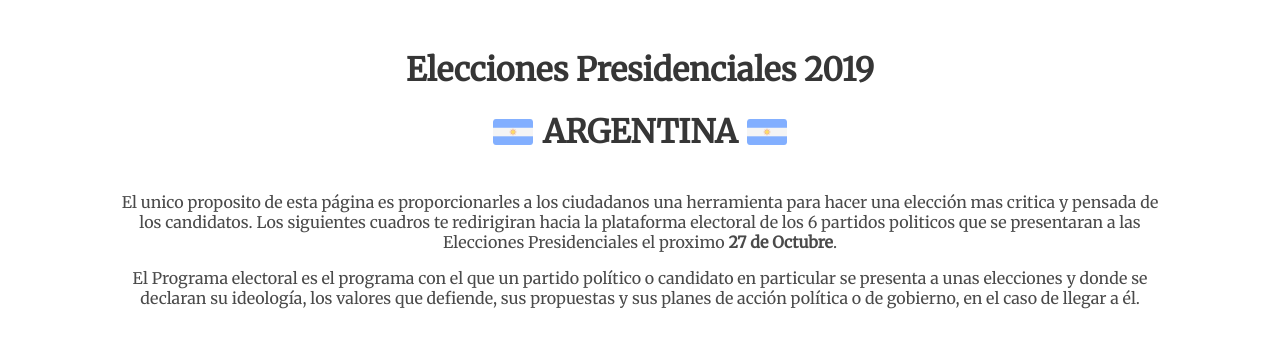
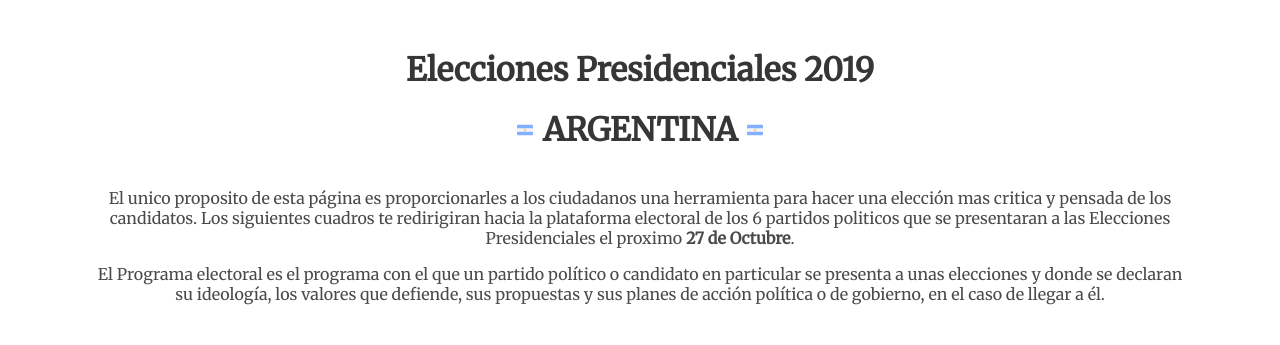
Before and after one commit to leandroserapio/elecciones2019, a plain HTML site: page index.html in a window 1280 px wide. Shown: the top 345 px of the page. Drawn offline with nearby package versions, Linux system fonts and the light colour scheme.

Commit message:
Pequeña modificacion css

```diff
--- a/style.css
+++ b/style.css
@@ -48,10 +48,17 @@ h2{
 
 .description{
     margin-top: 40px;
-    padding-left: 50px;
-    padding-right: 50px;
+    padding-left: 24px;
+    padding-right: 24px;
 }
 
 .imagenes{
     height: 100%;
 }
+
+@media (min-width: 600px) {
+
+    .arg img{
+        height: 16px;
+    }
+}
```
